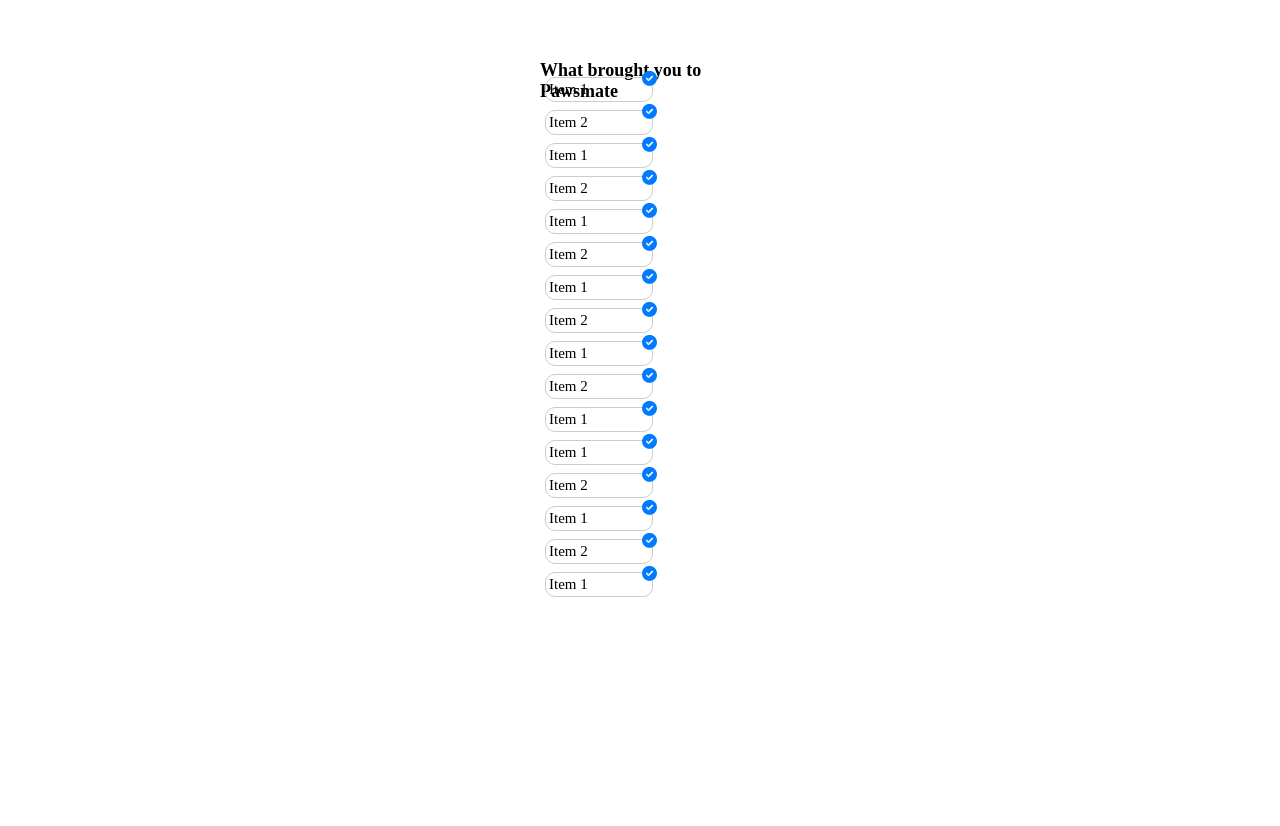
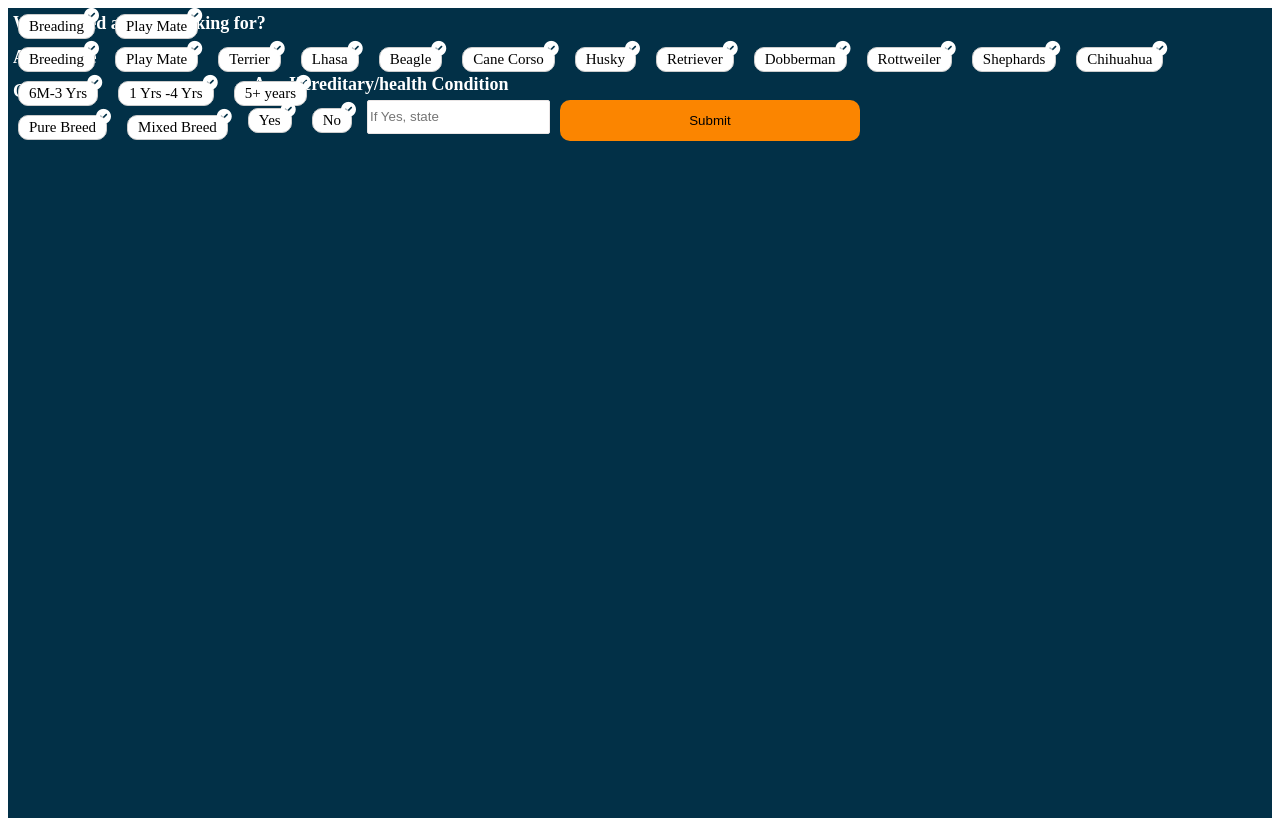
Before and after one commit to viktrified/Pawsmate, a plain HTML site: page signin-signup/signUp/purpose.html in a window 1280 px wide. Before the commit the page ends 800 px from the top, so only its background shows below. Drawn offline with Linux system fonts and the light colour scheme.

Commit message:
Purpose.html done

```diff
--- a/signin-signup/signUp/purpose.html
+++ b/signin-signup/signUp/purpose.html
@@ -11,86 +11,132 @@
     <link rel="stylesheet" href="./signUp.css" />
   </head>
   <body>
-
-     <div class="container">
-      <h6>What brought you to Pawsmate</h6>
-  <ul class=" contain">
+    <div class="whole_div">
+<div class="container">
+  <h6>What brought you to Pawsmate</h6>
+  <ul class="contain">
     <li class="checker">
       <i class="fa-solid fa-circle-check"></i>
-      Item 1
+       Breading
     </li>
     <li class="checker">
       <i class="fa-solid fa-circle-check"></i>
-      Item 2
+      Play Mate
     </li>
-    <ul class=" ">
+  </ul>
+</div>
+
+<!-- dog breed -->
+ <div class="container">
+  <h6>What Breed are you looking for?</h6>
+  <ul class="contain">
     <li class="checker">
       <i class="fa-solid fa-circle-check"></i>
-      Item 1
-    </li>
-    <li class="checker">
-      <i class="fa-solid fa-circle-check"></i>
-      Item 2
-    </li>
-    <ul class=" ">
-    <li class="checker">
-      <i class="fa-solid fa-circle-check"></i>
-      Item 1
-    </li>
-    <li class="checker">
-      <i class="fa-solid fa-circle-check"></i>
-      Item 2
+       Breeding
     </li>
 
     <li class="checker">
       <i class="fa-solid fa-circle-check"></i>
-      Item 1
+      Play Mate
+    </li>
+
+     <li class="checker">
+      <i class="fa-solid fa-circle-check"></i>
+       Terrier
+    </li>
+
+     <li class="checker">
+      <i class="fa-solid fa-circle-check"></i>
+       Lhasa
     </li>
     <li class="checker">
       <i class="fa-solid fa-circle-check"></i>
-      Item 2
+      Beagle
     </li>
-    <ul class=" ">
-    <li class="checker">
+     <li class="checker">
       <i class="fa-solid fa-circle-check"></i>
-      Item 1
+       Cane Corso
     </li>
     <li class="checker">
       <i class="fa-solid fa-circle-check"></i>
-      Item 2
+      Husky
     </li>
-    <ul class=" ">
-    <li class="checker">
+     <li class="checker">
       <i class="fa-solid fa-circle-check"></i>
-      Item 1
+       Retriever
     </li>
     <li class="checker">
       <i class="fa-solid fa-circle-check"></i>
-      Item 1
+      Dobberman
+    </li>
+     <li class="checker">
+      <i class="fa-solid fa-circle-check"></i>
+       Rottweiler
     </li>
     <li class="checker">
       <i class="fa-solid fa-circle-check"></i>
-      Item 2
+      Shephards
     </li>
-    <ul class=" ">
+
     <li class="checker">
       <i class="fa-solid fa-circle-check"></i>
-      Item 1
-    </li>
-    <li class="checker">
-      <i class="fa-solid fa-circle-check"></i>
-      Item 2
-    </li>
-    <ul class=" ">
-    <li class="checker">
-      <i class="fa-solid fa-circle-check"></i>
-      Item 1
+      Chihuahua
     </li>
   </ul>
 </div>
 
 
+<!-- age range -->
+ <div class="container">
+  <h6>Age Range</h6>
+  <ul class="contain">
+    <li class="checker">
+      <i class="fa-solid fa-circle-check"></i>
+       6M-3 Yrs
+    </li>
+    <li class="checker">
+      <i class="fa-solid fa-circle-check"></i>
+      1 Yrs -4 Yrs
+    </li>
+     <li class="checker">
+      <i class="fa-solid fa-circle-check"></i>
+      5+ years
+    </li>
+  </ul>
+</div>
+
+<!-- Genetics -->
+ <div class="container">
+  <h6>Genetics</h6>
+  <ul class="contain">
+    <li class="checker">
+      <i class="fa-solid fa-circle-check"></i>
+       Pure Breed
+    </li>
+    <li class="checker">
+      <i class="fa-solid fa-circle-check"></i>
+       Mixed Breed
+    </li>
+
+    <!--  -->
+<div class="container">
+  <h6>Any Hereditary/health Condition</h6>
+  <ul class="contain">
+    <li class="checker">
+      <i class="fa-solid fa-circle-check"></i>
+       Yes
+    </li>
+    <li class="checker">
+      <i class="fa-solid fa-circle-check"></i>
+       No
+    </li>
+    <input type="text" placeholder="If Yes, state">
 
 
+    <!--  -->
+
+   <button>Submit</button>
+
+   </div>
   </body>
 </html>
--- a/signin-signup/signUp/signUp.css
+++ b/signin-signup/signUp/signUp.css
@@ -54,69 +54,58 @@
 
 /* style for PURPOSE.HTML */
 
-/* Style for the container */
+.whole_div {
+  height: 100vh;
+  display: flex;
+  flex-direction: column;
+  justify-items: center;
+  background-color: #023047;
+  color:white;
+  padding: 5px;
+}
 
 .container {
-  display: flex;
+  display: block;
   flex-direction: column;
   font-size: 18px;
-  padding: 10px;
+  margin-top: -6%;
+  /* padding: 10px; */
 }
 
 .container h6 {
   font-size: 18px;
   margin-bottom: 5px;
 }
-.main h6 {
-  font-size: 18px;
-  margin-bottom: 0%;
-  margin-left: 10px;
+
+ul {
+  list-style: none;
+  padding: 0;
+  margin: 0;
+  display: flex;
+  flex-wrap: wrap;
+  gap: 10px;
+
 }
 
-.checker {
-  width: 100px;
+li.checker {
+  width: auto;
   margin: 8px 5px;
   color: black;
   border: 1px solid #ccc;
   border-radius: 10px;
   position: relative;
-  display: flex;
-  align-items: center;
-  padding: 3px;
+  display: inline-block;
+  padding: 3px 10px;
   font-size: 15px;
-  margin-top: 0%;
+ background-color: white;
 }
 
-/* Style for the list item */
-ul {
-  list-style: none;
-  padding: 0;
-  margin: 0;
-}
-
-/* Position the Font Awesome icon at the top-right corner */
 .fa-circle-check {
   font-size: 15px;
-  color: #007bff;
+  color: white;
   position: absolute;
   top: 3px;
   right: 5px;
-}
-
-.three .one {
-  display: flex;
-}
-
-.one .checker {
-  font-size: 11px;
-  font-weight: bold;
-  padding: 2px;
-
-  height: 25px;
-}
-
-.contain {
-  margin-top: -30px;
 }
 
 .contain h6 {
@@ -125,61 +114,30 @@
   margin-left: 10px;
 }
 
-/* agerange styling */
-.range {
-  display: flex;
-  flex-direction: row;
-}
-
-.range .checker {
-  font-size: small;
-  height: 15px;
-}
-
-.age_range h6 {
-  font-size: 18px;
-  margin-bottom: 5px;
-  margin-left: 10px;
-  font-weight: bold;
-}
-
-.btnn {
-  display: flex;
-  justify-content: center;
-  align-items: center;
-  background-color: #fb8500;
-  border-radius: 5px;
-  margin: 20px;
-  margin-top: 5rem;
-}
-
-.btnn_a{
-  text-decoration: none;
-min-height: 30px;
-display: flex;
-align-items: center;
-
-}
-
-.checker ul {
-  padding-right: 2px;
-}
+/* General Button Styling */
 
 .checker i {
-  position: absolute;
+  /* position: absolute; */
   top: -7px;
   right: -5px;
 }
 
+.container input {
+  height: 30px;
+  border: 1px solid rgb(233, 229, 229);
+  border-radius: 2px;
+}
 
-/* inline */
-/* Container for the list */
-.container{
-  width: 200px;
-  height: 200px;
-  display: block ;
-  flex-wrap: wrap;
+/* a/button tag */
+
+.container button {
+  background-color: #fb8500;
+  display: flex;
   justify-content: center;
   align-items: center;
-  margin: auto;
+  text-align: center;
+  border: none;
+  padding: 10px;
+  border-radius: 10px;
+  width: 300px;
 }
```
